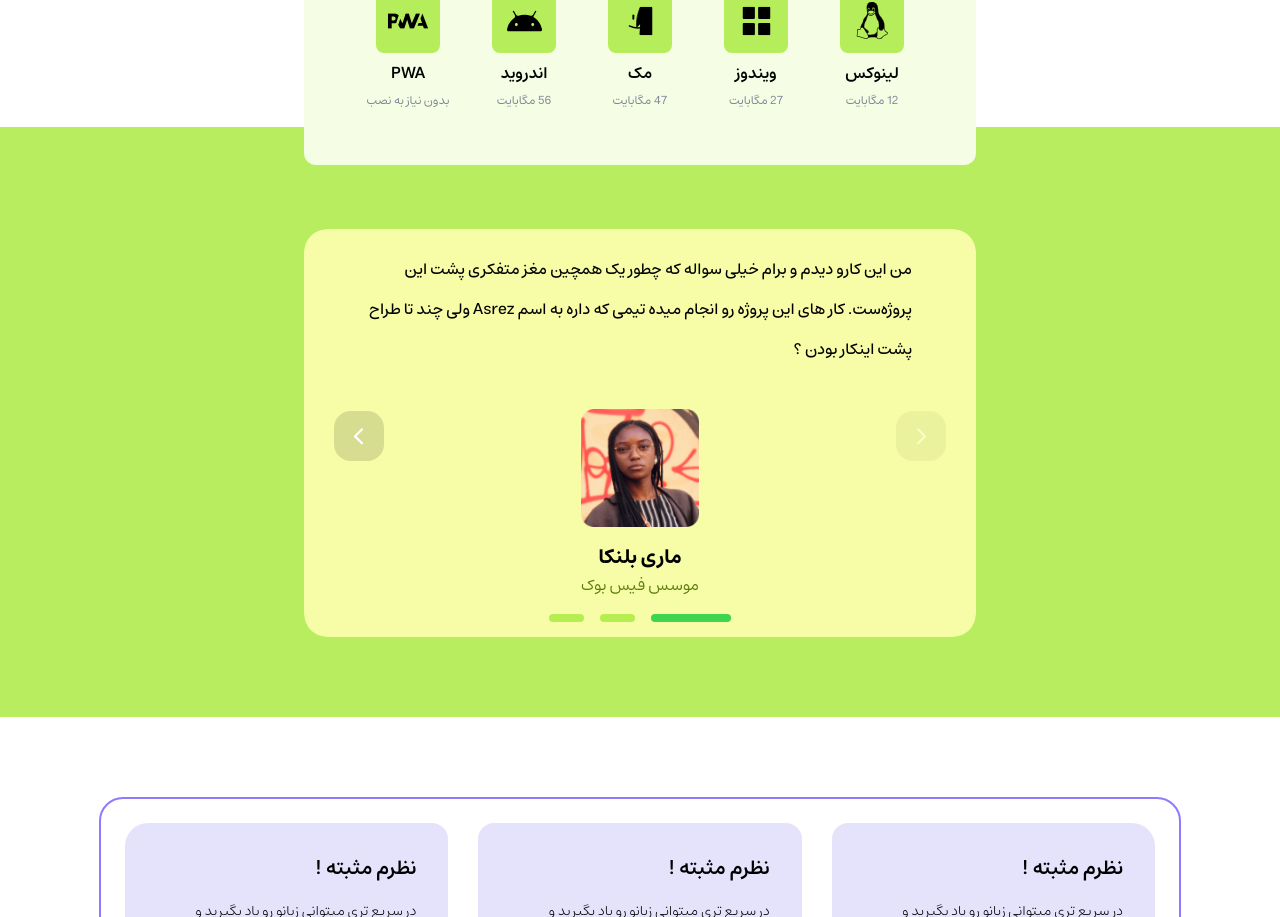
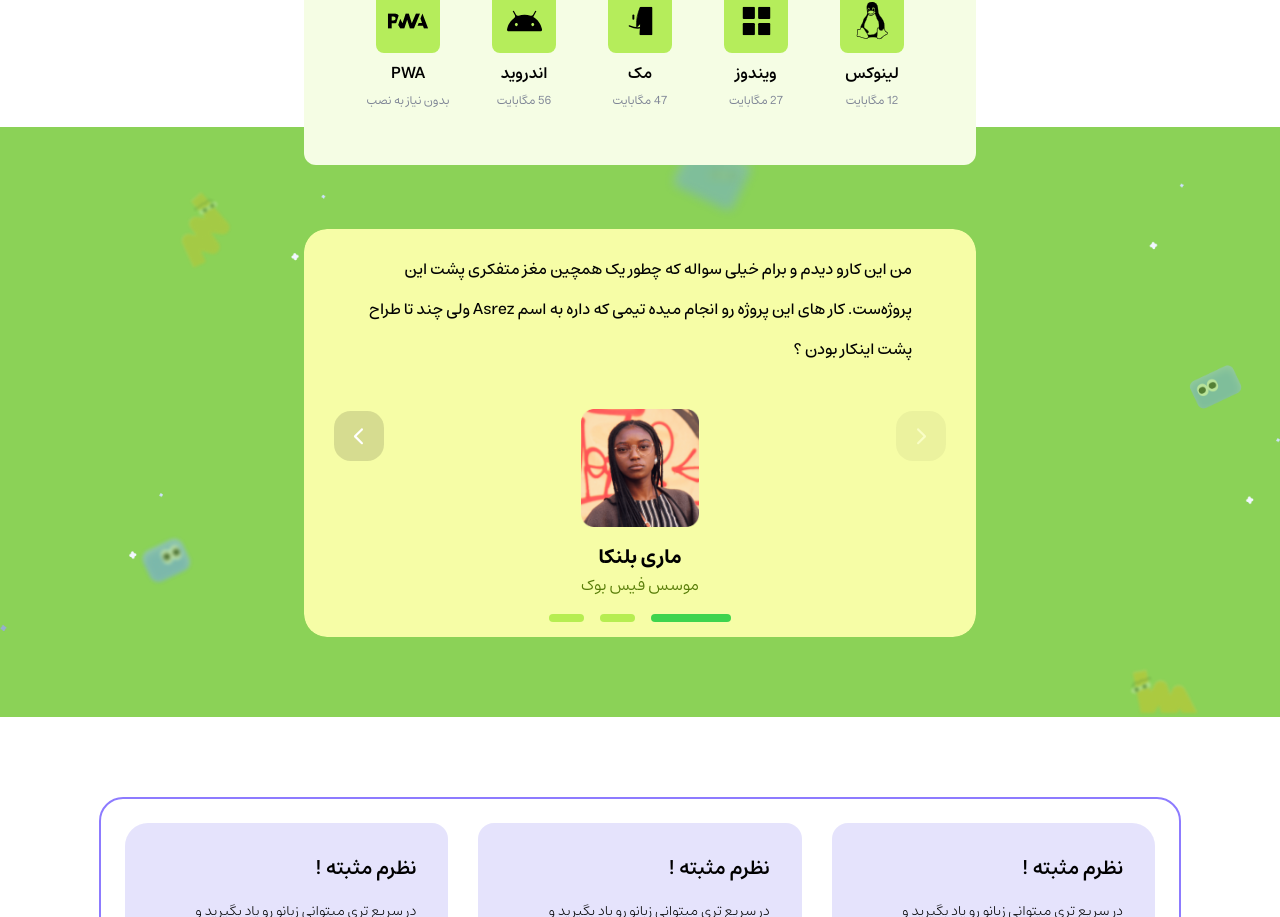
Before and after one commit to SalamLang/Salam-Website, a Next.js app: page / in a window 1280 px wide. Shown: the part 3515-4432 px from the top of the page. Built offline with nearby package versions, Linux system fonts and the light colour scheme.

Commit message:
Refactor: Update HomeDownload component for improved styling and download links

```diff
--- a/src/components/templates/HomeDownload.jsx
+++ b/src/components/templates/HomeDownload.jsx
@@ -22,33 +22,38 @@ function HomeDownload({ isBlackIcon }) {
             variant="Linux"
             className="bg-bg-button-green"
             isBlack={isBlackIcon || false}
+            href={`download?os=Linux`}
           />
           <BoxDownload
             variant="Windows"
             className="bg-bg-button-green"
             isBlack={isBlackIcon || false}
+            href={`download?os=Windows`}
           />
           <BoxDownload
             variant="Mac"
             className="bg-bg-button-green"
             isBlack={isBlackIcon || false}
+            href={`download?os=Mac`}
           />
           <BoxDownload
             variant="Android"
             className="bg-bg-button-green"
             isBlack={isBlackIcon || false}
+            href={`download?os=Android`}
           />
           <BoxDownload
             variant="Pwa"
             className="bg-bg-button-green"
             isBlack={isBlackIcon || false}
+            href={`download?os=Pwa`}
           />
         </div>
         <SliderBestComment />
       </div>
       <div
         className={
-          "bg-bg-button-green absolute bottom-0 h-[690px] md:h-[590px] w-full"
+          "bg-dark-green absolute bottom-0 h-[690px] md:h-[590px] w-full bg-vector bg-contain bg-center bg-no-repeat"
         }
       ></div>
     </div>
```
